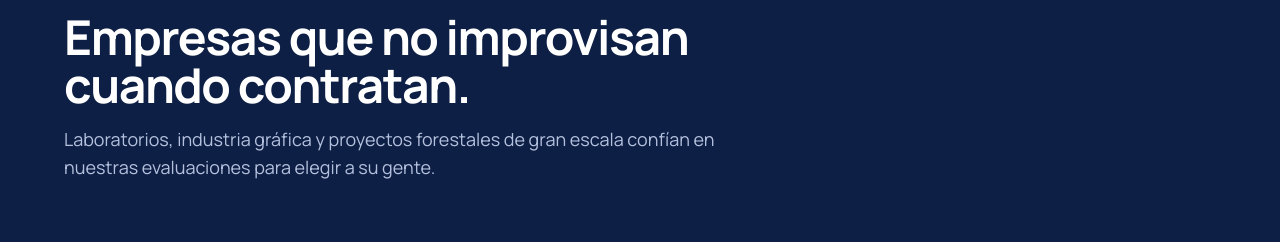
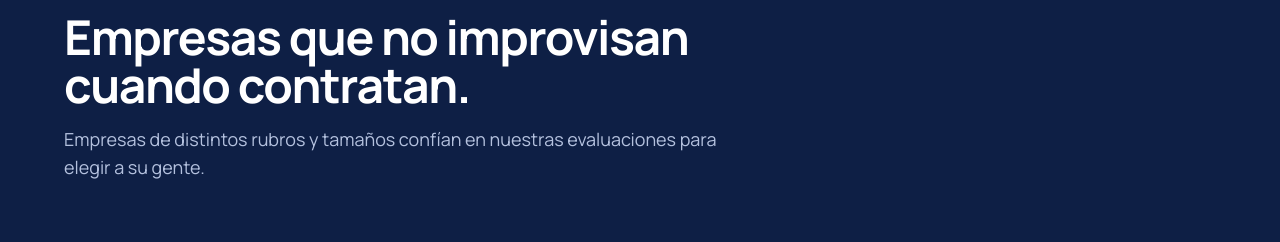
Before and after one commit to Fleepx/Acierto-Laboral, a plain HTML site: page index.html in a window 1280 px wide. Shown: the part 986-1228 px from the top of the page. Drawn offline with nearby package versions, Linux system fonts and the light colour scheme.

Commit message:
Generalize clients section subheading

```diff
--- a/index.html
+++ b/index.html
@@ -116,7 +116,7 @@
         <header class="clients-head reveal">
           <p class="eyebrow">Clientes</p>
           <h2 id="clients-title">Empresas que no improvisan <br>cuando contratan.</h2>
-          <p class="clients-lead">Laboratorios, industria gráfica y proyectos forestales de gran escala confían en nuestras evaluaciones para elegir a su gente.</p>
+          <p class="clients-lead">Empresas de distintos rubros y tamaños confían en nuestras evaluaciones para elegir a su gente.</p>
         </header>
         <ul class="client-grid">
           <li class="client reveal">
```
